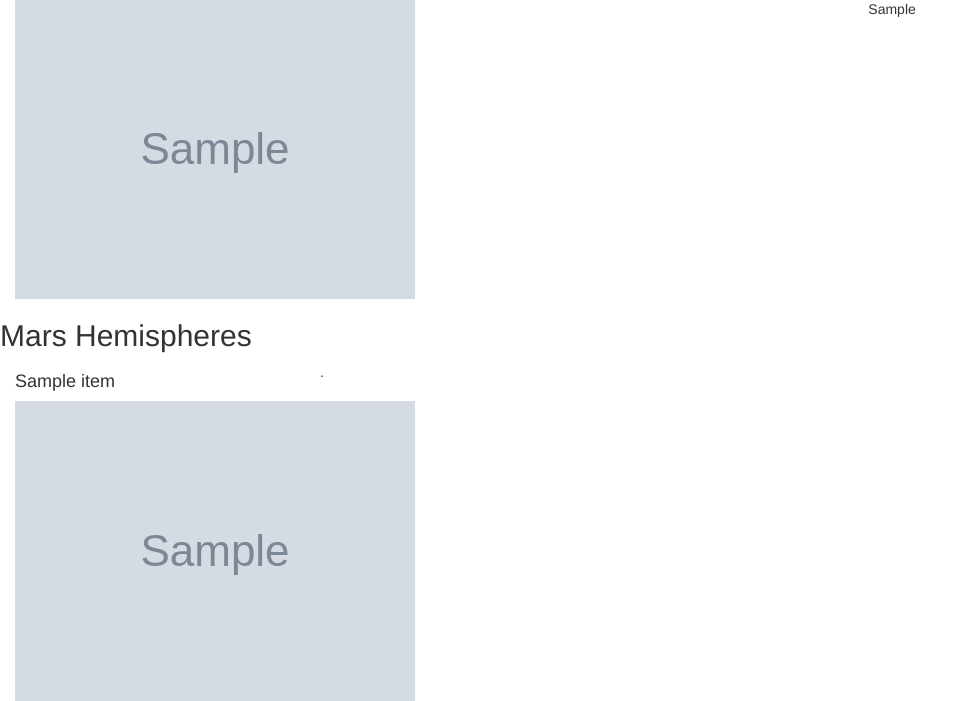
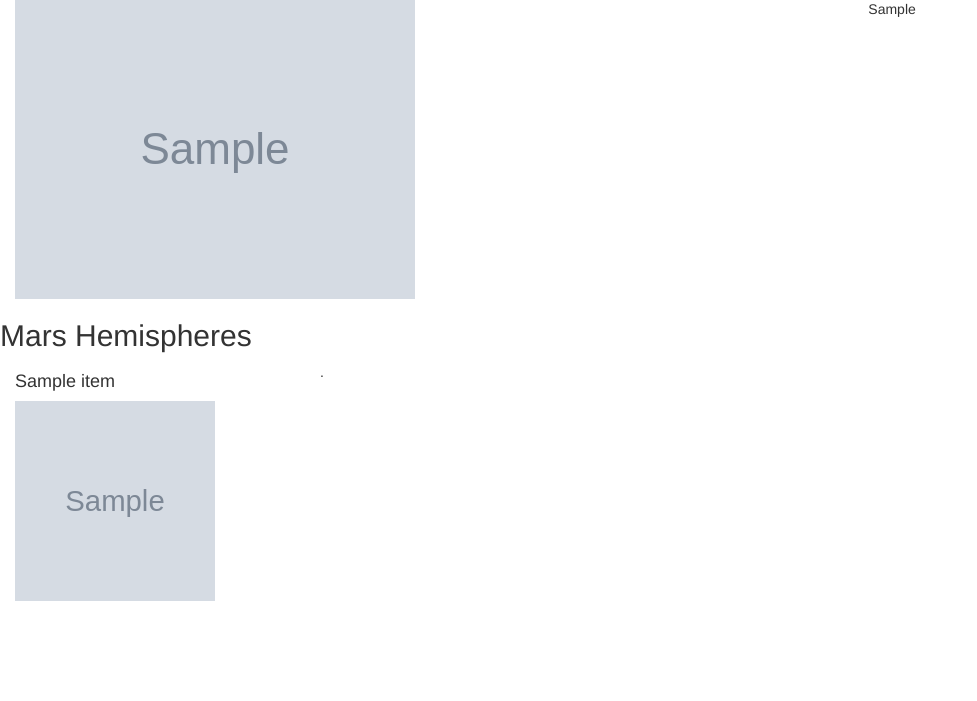
Before and after one commit to midhanaapril/web-scraping-challenge, a Flask app: page / in a window 1280 px wide. Shown: the part 490-1191 px from the top of the page, without its empty margins (0-977 px from the left). After the commit the page ends 1091 px from the top, so only its background shows below. Run offline with Flask 2, Linux system fonts and the light colour scheme; grey boxes marked "Sample" are stand-in pictures; a database or web service that is not in the repository returns one stand-in record (values such as "Sample title"); some libraries are stand-ins or nearby versions.

Commit message:
finished

```diff
--- a/Mission_to_Mars/scrape_mars.py
+++ b/Mission_to_Mars/scrape_mars.py
@@ -105,6 +105,8 @@ def scrape():
         # Finally, we navigate backwards
         browser.back()
 
+    browser.quit()
+
     data = {
         'news_title': news_title,
         'news_p': news_p,
--- a/Mission_to_Mars/templates/index.html
+++ b/Mission_to_Mars/templates/index.html
@@ -37,7 +37,7 @@
               <div class="card" style="width: 20rem;">
                   <div class="card-body">
                     <h4 class="card-title">{{ item.title }}</h4>
-                    <img src = {{ item.img_url }}>
+                    <img src = {{ item.img_url }} style="width:200px;height:200px;">
                   </div>
                 </div>
           </div>
```
Also changed, not shown: Mission_to_Mars/screenshot_app.PNG (added).
